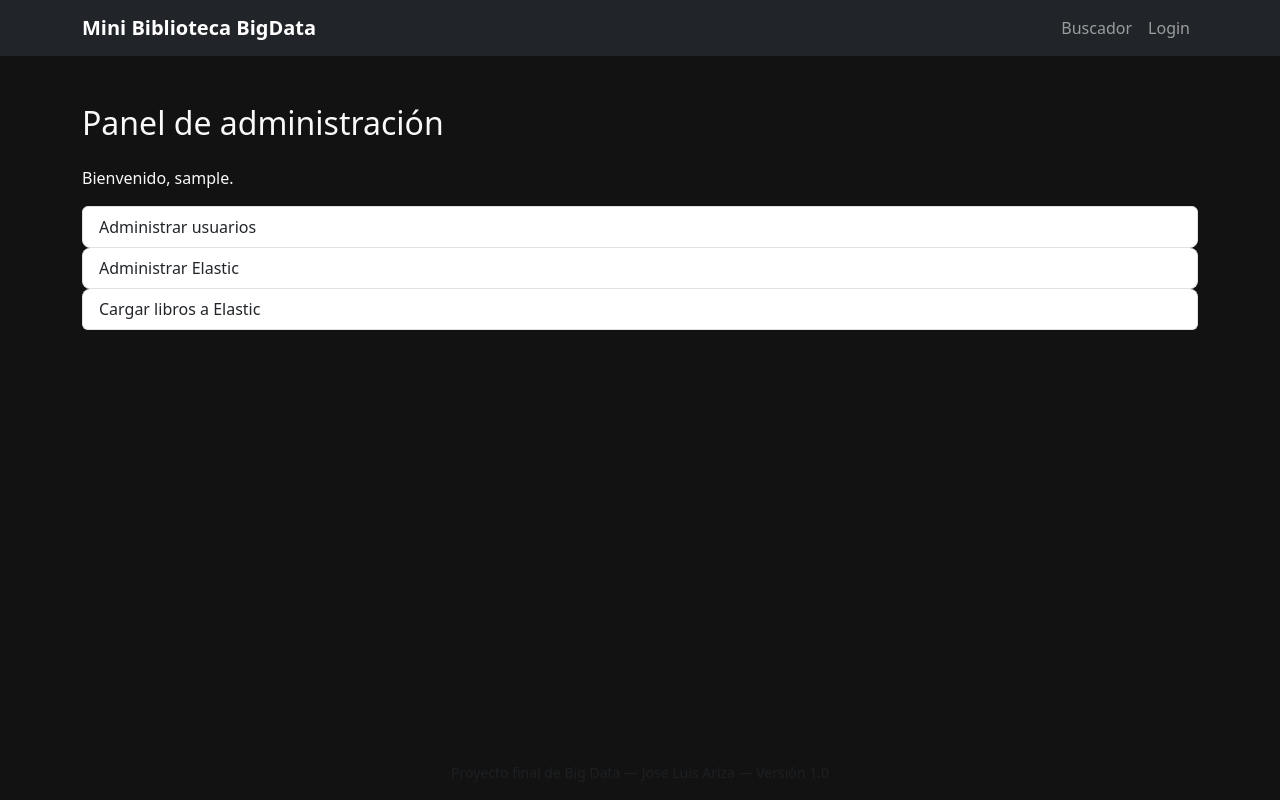
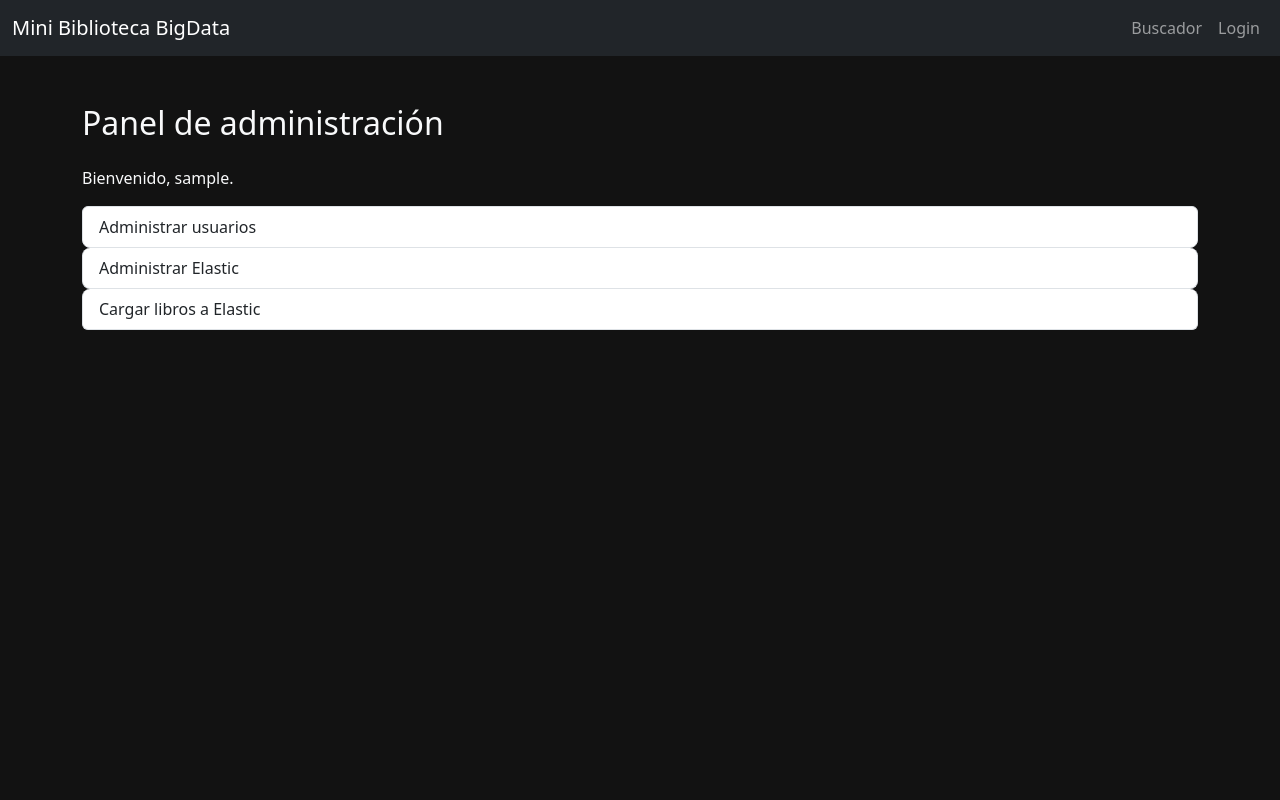
Before and after one commit to JoseLuisAriza/BigData, a Flask app: page /admin in a window 1280 px wide. Run offline with Flask 3, Linux system fonts and the light colour scheme; the visitor is signed in with stand-in values (Sample User, id 1); parts of the project's set-up code (start-up, migrations or seed data) failed here and were passed over.

Commit message:
Update base.html

```diff
--- a/proyecto_bigdata/templates/base.html
+++ b/proyecto_bigdata/templates/base.html
@@ -1,28 +1,43 @@
 <!doctype html>
 <html lang="es">
   <head>
-    <meta charset="utf-8">
-    <title>Mini Biblioteca BigData</title>
-    <meta name="viewport" content="width=device-width, initial-scale=1">
+    <meta charset="utf-8" />
+    <meta
+      name="viewport"
+      content="width=device-width, initial-scale=1"
+    />
+    <title>Mini Biblioteca BigData - {% block title %}{% endblock %}</title>
 
     <!-- Bootstrap 5 -->
     <link
       href="https://cdn.jsdelivr.net/npm/bootstrap@5.3.3/dist/css/bootstrap.min.css"
-        rel="stylesheet">
+      rel="stylesheet"
+      integrity="sha384-QWTKZyjpPEjISv5WaRU9OFeRpok6YctnYmDr5pNlyT2bRjXh0JMhjY6hW+ALEwIH"
+      crossorigin="anonymous"
+    />
 
-    <!-- Estilos propios -->
-    <link rel="stylesheet" href="{{ url_for('static', filename='css/style.css') }}">
+    <!-- CSS propio -->
+    <link
+      rel="stylesheet"
+      href="{{ url_for('static', filename='css/style.css') }}"
+    />
   </head>
   <body class="{{ body_class|default('') }}">
+    <nav class="navbar navbar-expand-lg navbar-dark bg-dark">
+      <div class="container-fluid">
+        <a class="navbar-brand" href="{{ url_for('index') }}">
+          Mini Biblioteca BigData
+        </a>
 
-<nav class="navbar navbar-expand-lg navbar-dark bg-dark">
-    <div class="container">
-        <!-- OJO: aquí ya NO usamos url_for('index') -->
-        <a class="navbar-brand fw-semibold" href="/">Mini Biblioteca BigData</a>
-
-        <button class="navbar-toggler" type="button" data-bs-toggle="collapse"
-                data-bs-target="#navbarNav" aria-controls="navbarNav"
-                aria-expanded="false" aria-label="Toggle navigation">
+        <button
+          class="navbar-toggler"
+          type="button"
+          data-bs-toggle="collapse"
+          data-bs-target="#navbarNav"
+          aria-controls="navbarNav"
+          aria-expanded="false"
+          aria-label="Toggle navigation"
+        >
           <span class="navbar-toggler-icon"></span>
         </button>
 
@@ -39,34 +54,25 @@
       </div>
     </nav>
 
-<main class="flex-shrink-0">
-    <div class="container py-5">
-        {# mensajes flash si los usas en login/admin #}
+    <main class="container my-5">
       {% with messages = get_flashed_messages(with_categories=true) %}
         {% if messages %}
           {% for category, message in messages %}
             <div class="alert alert-{{ category }} alert-dismissible fade show" role="alert">
               {{ message }}
-                        <button type="button" class="btn-close" data-bs-dismiss="alert"
-                                aria-label="Close"></button>
+              <button type="button" class="btn-close" data-bs-dismiss="alert" aria-label="Close"></button>
             </div>
           {% endfor %}
         {% endif %}
       {% endwith %}
 
       {% block content %}{% endblock %}
-    </div>
     </main>
 
-<footer class="footer mt-auto py-3 text-center text-muted">
-    <div class="container">
-        <small>Proyecto final de Big Data &mdash; Jose Luis Ariza &mdash; Versión 1.0</small>
-    </div>
-</footer>
-
     <script
-    src="https://cdn.jsdelivr.net/npm/bootstrap@5.3.3/dist/js/bootstrap.bundle.min.js">
-</script>
-
+      src="https://cdn.jsdelivr.net/npm/bootstrap@5.3.3/dist/js/bootstrap.bundle.min.js"
+      integrity="sha384-YvpcrYf0tY3lHB60NNkmXc5s9fDVZLESaAA55NDzOxhy9GkcIdslK1eN7N6jIeHz"
+      crossorigin="anonymous"
+    ></script>
   </body>
 </html>
```
Lines whose indentation alone changed are shown as unchanged.
